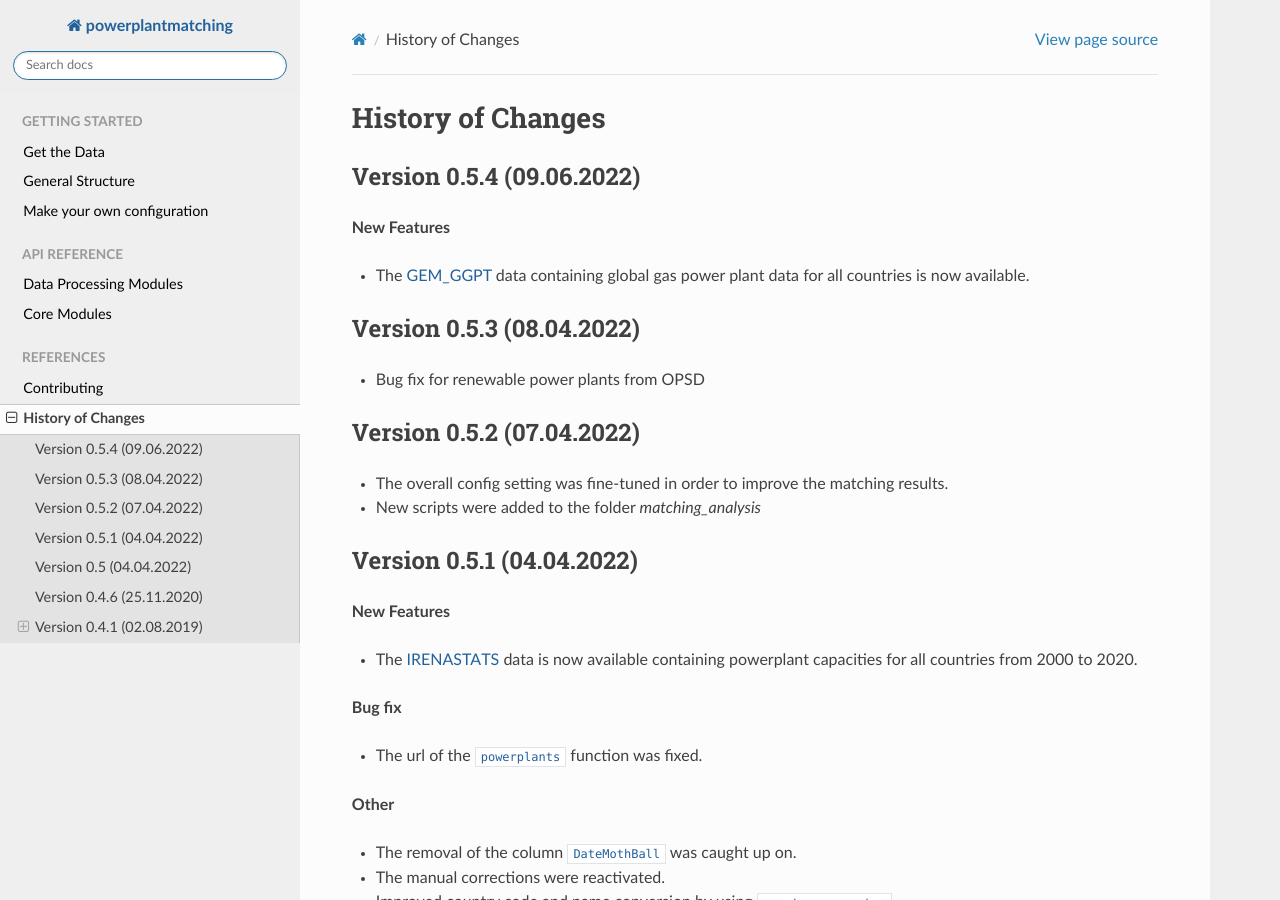
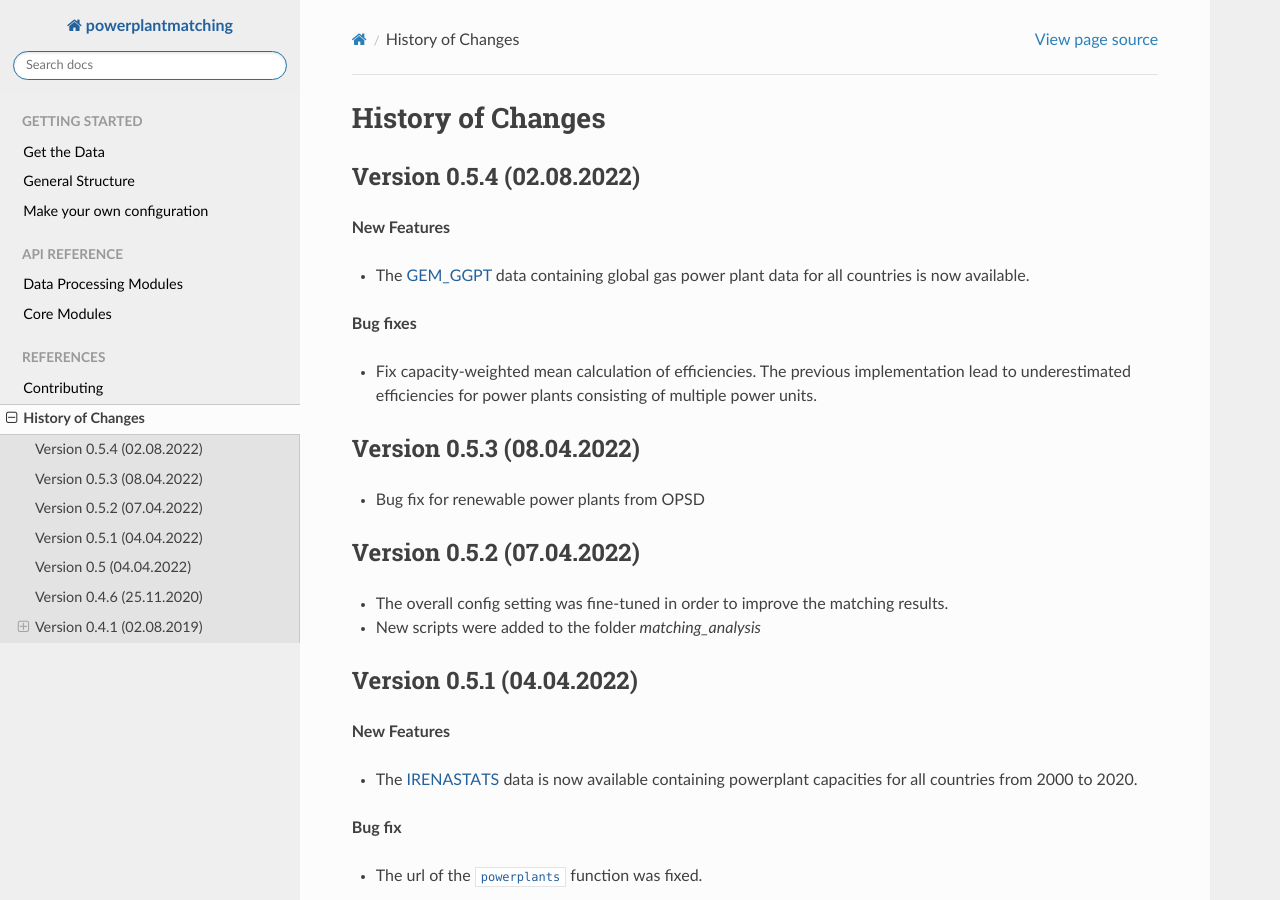
Before and after one commit to PyPSA/powerplantmatching, a Sphinx documentation site: the page built from doc/release-notes.rst, in a window 1280 px wide and 900 px high. Built offline with Sphinx 7.4.7 and the Read the Docs theme 2.0.0, drawn with Linux system fonts in a browser that asks for light colours; pages that are not in the unit, such as notebooks, are missing from menus.

Commit message:
udpate readme

```diff
--- a/doc/release-notes.rst
+++ b/doc/release-notes.rst
@@ -1,12 +1,17 @@
 History of Changes
 ==================
 
-Version 0.5.4 (09.06.2022)
+
+Version 0.5.4 (02.08.2022)
 -------------------------
 
 **New Features**
 
 * The `GEM_GGPT <https://globalenergymonitor.org/projects/global-gas-plant-tracker/>`_ data containing global gas power plant data for all countries is now available.
+
+**Bug fixes**
+
+* Fix capacity-weighted mean calculation of efficiencies. The previous implementation lead to underestimated efficiencies for power plants consisting of multiple power units.
 
 Version 0.5.3 (08.04.2022)
 -------------------------
```
